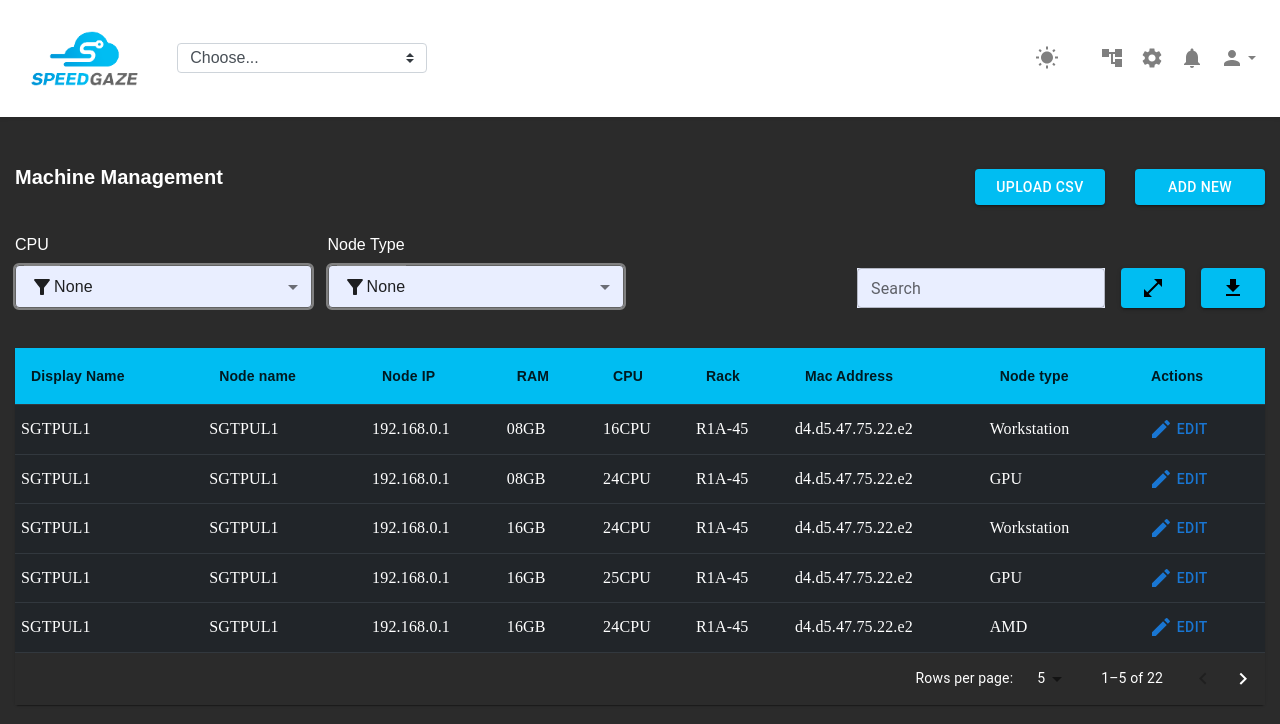
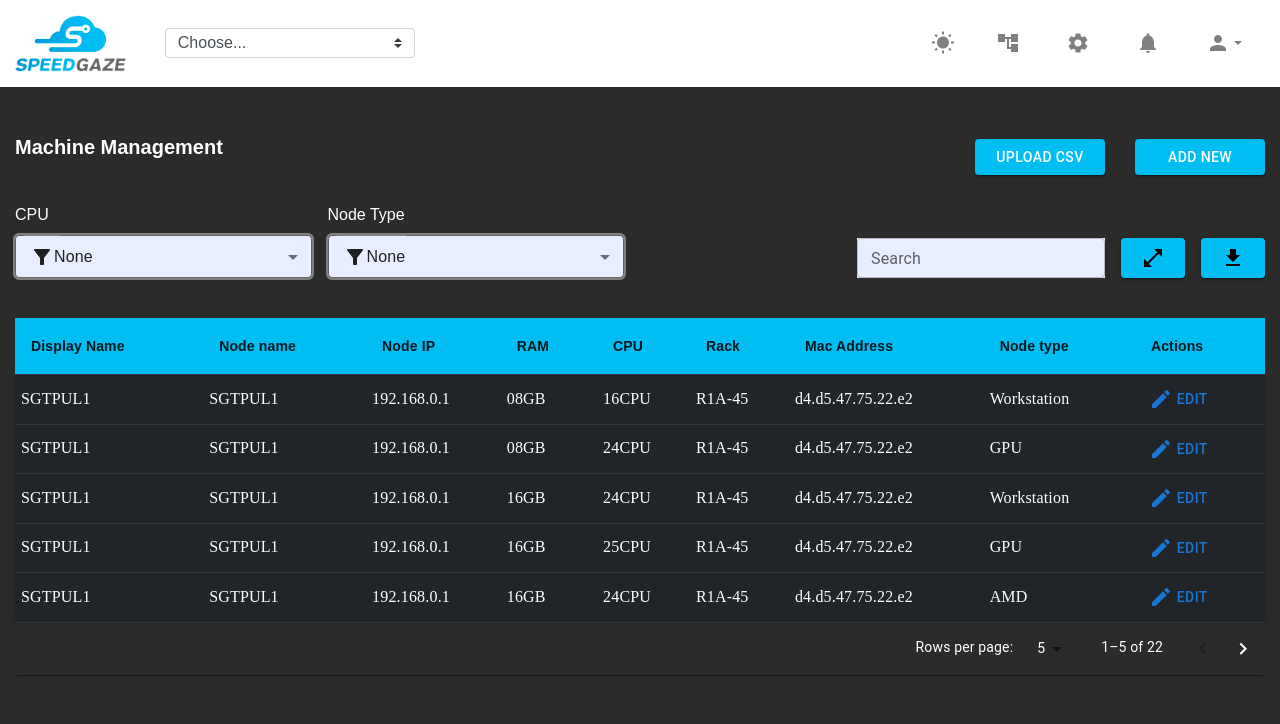
Before and after one commit to ajaydhiman9611/SpeedGaze, a React (Create React App) app: page / in a window 1280 px wide. Shown: the top 724 px of the page. Built offline with nearby package versions, Linux system fonts and the light colour scheme; a web font is replaced by a local one.

Commit message:
Navbar's width decreased

```diff
--- a/src/Components/Navbar/Navbar.css
+++ b/src/Components/Navbar/Navbar.css
@@ -1,3 +1,10 @@
+#navbar_top{
+    padding: 0px !important;
+}
+
+.nav-item{
+    margin-right: 30px;
+}
 .shadow_custom {
     box-shadow: 0 .125rem .25rem rgba(0,0,0,.075)!important;
 }
```
